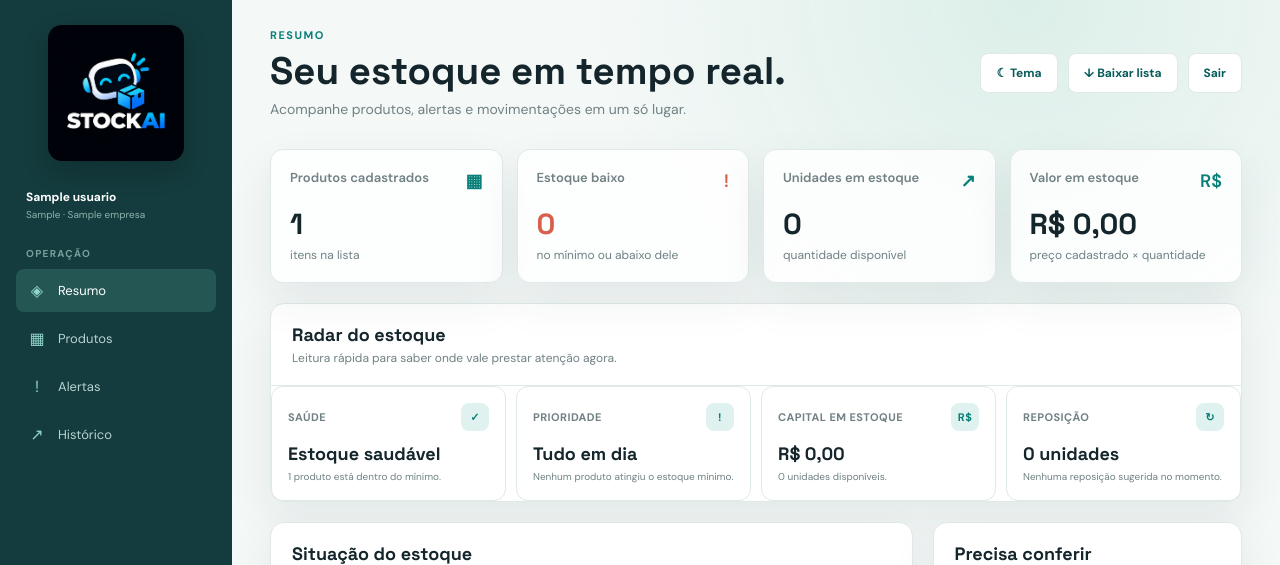
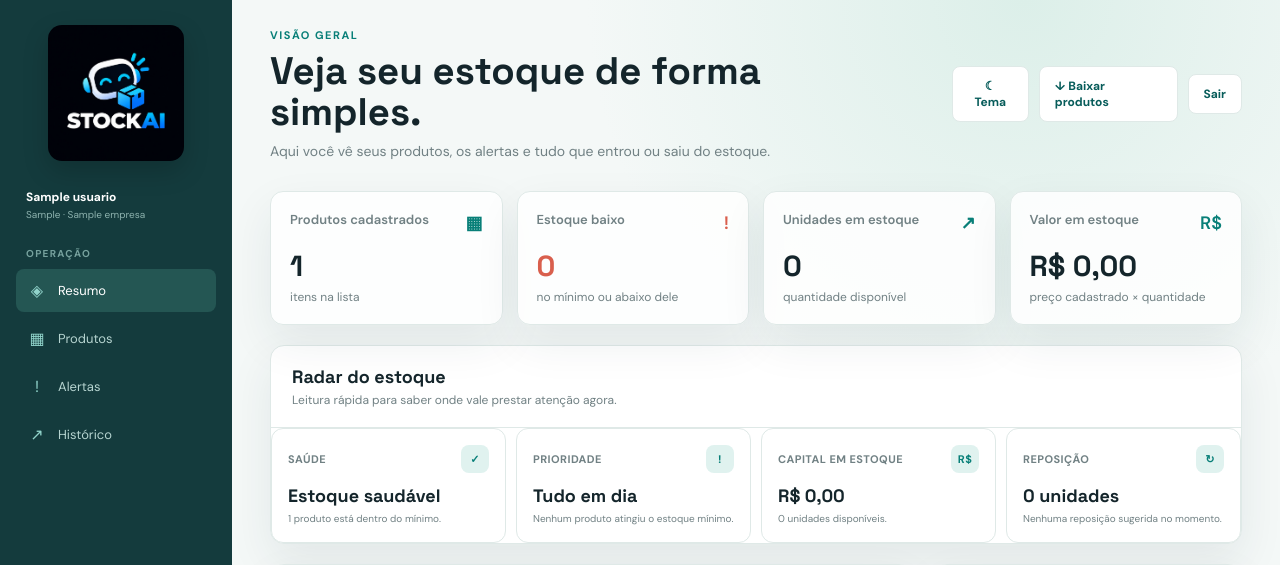
Before and after one commit to bacharelado/stockai, a FastAPI app: page /dashboard in a window 1280 px wide. Shown: the top 565 px of the page. Run offline with FastAPI, Linux system fonts and the light colour scheme; the visitor is signed in with stand-in values (Sample User, id 1); tables that the repository leaves empty hold one stand-in row (values such as "Sample post"); parts of the project's set-up code (start-up, migrations or seed data) failed here and were passed over.

Commit message:
copy: simplify dashboard language

```diff
--- a/app/templates/partials/header.html
+++ b/app/templates/partials/header.html
@@ -1,16 +1,16 @@
 <header class="topline">
     <div>
-        <button class="mobile-menu" id="mobile-menu" type="button" aria-label="Abrir menu" aria-expanded="false">☰</button>
-        <p class="eyebrow">Resumo</p>
-        <h1>Seu estoque em tempo real.</h1>
-        <p class="subtitle">Acompanhe produtos, alertas e movimentações em um só lugar.</p>
+        <button class="mobile-menu" id="mobile-menu" type="button" aria-label="Abrir menu">☰</button>
+        <p class="eyebrow">Visão geral</p>
+        <h1>Veja seu estoque de forma simples.</h1>
+        <p class="subtitle">Aqui você vê seus produtos, os alertas e tudo que entrou ou saiu do estoque.</p>
     </div>
 
     <div class="top-actions">
         <span class="date-chip" id="today"></span>
         <button class="ghost" id="theme-toggle" type="button" aria-label="Ativar tema escuro">☾ Tema</button>
-        <a class="ghost" href="/produtos/exportar.csv">↓ Baixar lista</a>
-        {% if pode_gerenciar %}<button class="primary" id="open-create" type="button">+ Cadastrar produto</button>{% endif %}
+        <a class="ghost" href="/produtos/exportar.csv">↓ Baixar produtos</a>
+        {% if pode_gerenciar %}<button class="primary" id="open-create" type="button">+ Novo produto</button>{% endif %}
         <button class="ghost" id="logout" type="button">Sair</button>
     </div>
 </header>
```
